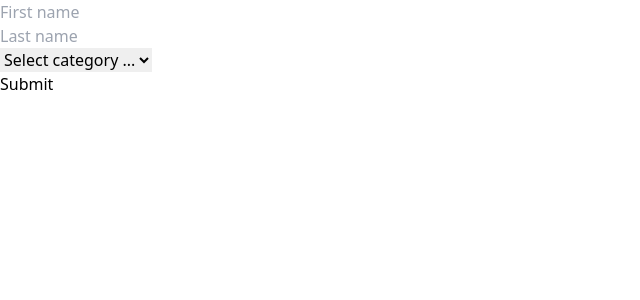
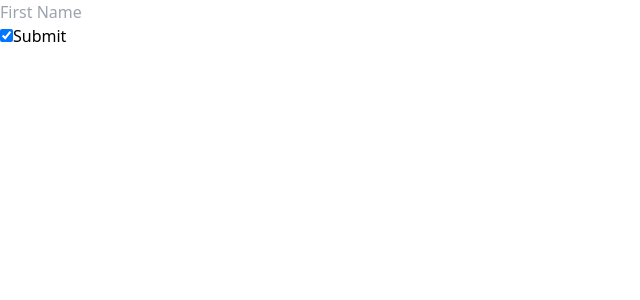
Before and after one commit to thazinnaing/react-hook-form, a React (Vite) app: page / in a window 1280 px wide. Shown: the top 300 px of the page, without its empty margins (0-640 px from the left). Built offline with nearby package versions, Linux system fonts and the light colour scheme.

Commit message:
unregister, keepError, use checkout effectively

```diff
--- a/src/App.jsx
+++ b/src/App.jsx
@@ -1,10 +1,12 @@
 import React from 'react';
 import RegisterForm from './components/RegisterForm';
+import Unregister from './components/Unregister';
 
 const App = () => {
   return (
     <div>
-      <RegisterForm/>
+      {/* <RegisterForm/> */}
+      <Unregister/>
 
     </div>
   );
--- a/src/components/Unregister.jsx
+++ b/src/components/Unregister.jsx
@@ -0,0 +1,43 @@
+import React from 'react';
+import { useForm } from 'react-hook-form';
+import { useEffect } from 'react';
+
+const Unregister = () => {
+    const {register, watch, handleSubmit, unregister, formState:{errors}}=useForm({
+        defaultValues: {
+            firstName:"",
+            checkbox: true
+        }
+    })
+
+    const checkbox=watch("checkbox");
+    console.log("checkbox", checkbox)
+
+    useEffect(()=>{
+        if(!checkbox){
+            unregister("firstName",{keepError:true});
+        }
+    },[checkbox, unregister])
+
+    console.log("errors",errors)
+
+    const onSubmit=(data)=>{
+        console.log("data", data)
+    }
+
+  return (
+    <section class="p-10 bg-slate-400">
+        <form class="flex flex-col gap-5" onSubmit={handleSubmit(onSubmit)}>
+
+            { checkbox && <input {...register("firstName", {required: "This is required"})} placeholder='First Name'/>}
+            <p>{errors?.firstName?.message}</p>
+
+            <input class="h-5 w-5" type="checkbox" {...register("checkbox")} />
+            <input class="w-14 bg-slate-50 h7" type="submit" value="Submit"/>
+</form>
+    </section>
+
+  );
+}
+
+export default Unregister;
```
